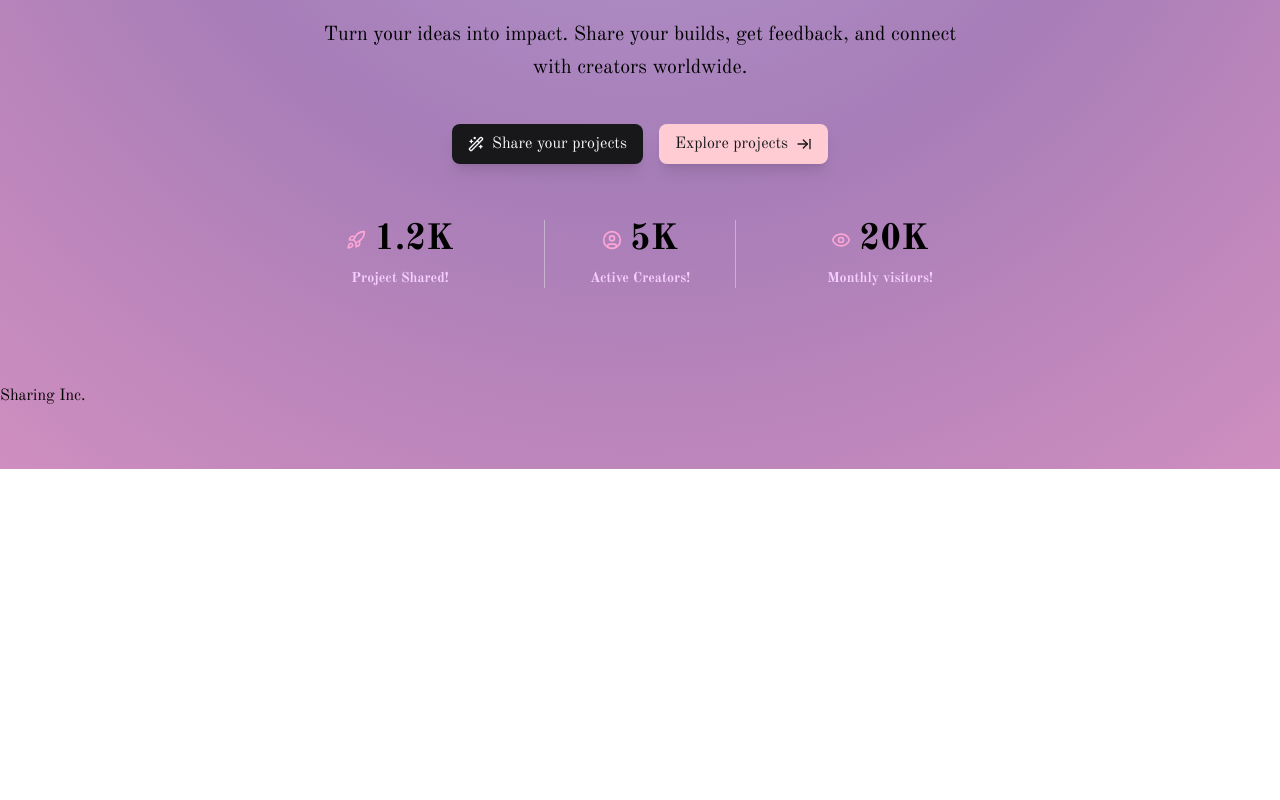
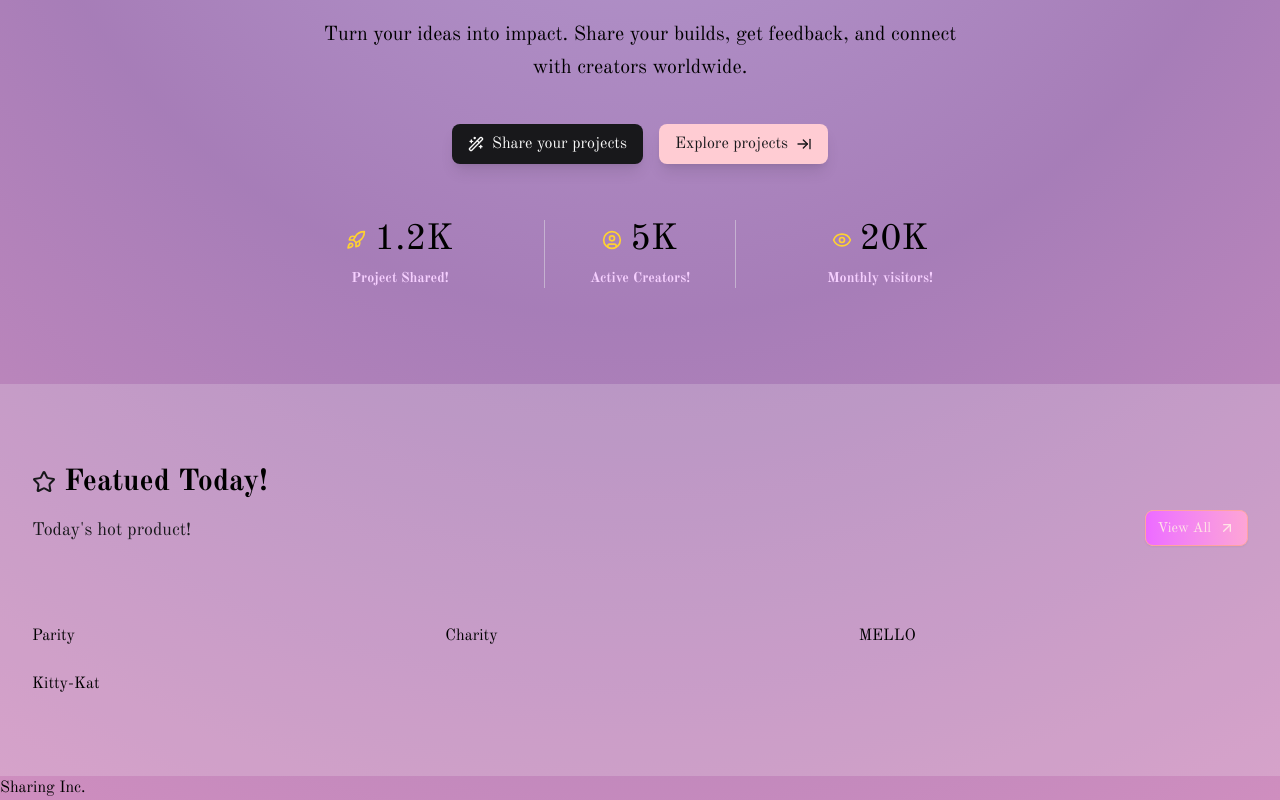
Before and after one commit to Adityaz23/DevDock, a Next.js app: page / in a window 1280 px wide. Shown: the part 331-1131 px from the top of the page. Before the commit the page ends 800 px from the top, so only its background shows below. Built offline with nearby package versions, Linux system fonts and the light colour scheme.

Commit message:
Featured Product

```diff
--- a/app/page.tsx
+++ b/app/page.tsx
@@ -1,9 +1,11 @@
+import Featured from "@/components/landing-page/featured";
 import Hero from "@/components/landing-page/hero-section";
 
 const page = () => {
   return (
     <>
     <Hero />
+    <Featured />
     </>
   );
 };
--- /dev/null
+++ b/components/common/common-header.tsx
@@ -0,0 +1,20 @@
+import { LucideIcon } from "lucide-react";
+export default function FeaturedHeader({
+  title,
+  icon: Icon,
+  description
+}: {
+  title: string;
+  icon: LucideIcon;
+  description: string
+}) {
+  return (
+    <div className="mb-12">
+      <div className="flex items-center gap-2 mb-4">
+        <Icon className="size-6 text-primary" />
+        <h2 className="text-3xl font-bold">{title}</h2>
+      </div>
+      <p className="text-lg text-primary">{description}</p>
+    </div>
+  );
+}
--- /dev/null
+++ b/components/landing-page/featured.tsx
@@ -0,0 +1,62 @@
+import { ArrowUpRightIcon, StarIcon } from "lucide-react";
+import FeaturedHeader from "../common/common-header";
+import { Button } from "../ui/button";
+import Link from "next/link";
+import ProductCard from "../products/products";
+
+const featured = [
+    {
+        id:1,
+        name: "Parity",
+        description: "A tool for finding kitty party!",
+        tags:["AI","NextJS","TailwindCSS"],
+        isFeatured: true,
+        votes: 300
+    },
+      {
+        id:2,
+        name: "Charity",
+        description: "A website for finding charities to donate!",
+        tags:["AI","NextJS","TailwindCSS"],
+        isFeatured: true,
+        votes: 100
+    },
+      {
+        id:3,
+        name: "MELLO",
+        description: "A tool similar to trello!",
+        tags:["AI","NextJS","TailwindCSS"],
+        isFeatured: true,
+        votes: 200
+    },
+      {
+        id:4,
+        name: "Kitty-Kat",
+        description: "A website to find friend for your kiity!",
+        tags:["AI","NextJS","TailwindCSS"],
+        isFeatured: true,
+        votes: 600
+    }
+]
+
+export default function Featured() {
+  return (
+    <section className="py-20 bg-muted/20">
+      <div className="mx-auto px-4 sm:px-4 lg:px-8">
+        <div className="flex items-center justify-between mb-8">
+        <FeaturedHeader title="Featued Today!" icon={StarIcon} description="Today's hot product!"/>
+      <Button variant="outline" asChild className="hidden sm:flex text-rose-100 hover:from-red-300 hover:to-yellow-200 bg-linear-to-r from-fuchsia-400 to-pink-300 border-red-300"><Link href="/explore">
+      View All
+      <ArrowUpRightIcon className="size-4"/>
+      </Link>
+      </Button>
+        </div>
+        <div className="grid grid-cols-1 md:grid-cols-2 lg:grid-cols-3 gap-6">
+            {featured.map((product)=>(
+                <ProductCard key={product.id} product={product}/>
+            ))}
+        </div>
+      </div>
+    </section>
+  );
+}
--- a/components/landing-page/stats-card.tsx
+++ b/components/landing-page/stats-card.tsx
@@ -1,24 +1,24 @@
 import { cn } from "@/lib/utils";
-import { Icon, LucideIcon } from "lucide-react";
+import { LucideIcon } from "lucide-react";
 
 export default function Stats({
   icon: Icon,
   label,
   value,
-  hasBorder
+  hasBorder,
 }: {
-  icon: LucideIcon
+  icon: LucideIcon;
   value: string;
   label: string;
-  hasBorder?: boolean
+  hasBorder?: boolean;
 }) {
   return (
     <div className={cn("space-y-2", hasBorder && "border-x border-border/50")}>
-        <div className="flex items-center justify-center gap-2">
-            <Icon className="size-5 text-pink-300"/>
-            <p className="text-3xl sm:text-4xl font-bold">{value}</p>
-        </div>
-        <p className="text-sm text-center font-bold text-fuchsia-200">{label}</p>
+      <div className="flex items-center justify-center gap-2">
+        <Icon className="size-5 text-amber-300" />
+        <p className="text-5xl sm:text-4xl font-extralight">{value}</p>
+      </div>
+      <p className="text-sm text-center font-bold text-fuchsia-200">{label}</p>
     </div>
   );
 }
--- /dev/null
+++ b/components/products/products.tsx
@@ -0,0 +1,17 @@
+// Creating the type for our featured product
+interface Product{
+    id: number,
+    name:string,
+    description:string,
+    tags: string[],
+    votes:number,
+    isFeatured : boolean
+}
+
+export default function ProductCard({product}:{product:Product}){
+    return(
+        <div>
+            {product.name}
+        </div>
+    )
+}
--- /dev/null
+++ b/components/ui/card.tsx
@@ -0,0 +1,92 @@
+import * as React from "react"
+
+import { cn } from "@/lib/utils"
+
+function Card({ className, ...props }: React.ComponentProps<"div">) {
+  return (
+    <div
+      data-slot="card"
+      className={cn(
+        "bg-card text-card-foreground flex flex-col gap-6 rounded-xl border py-6 shadow-sm",
+        className
+      )}
+      {...props}
+    />
+  )
+}
+
+function CardHeader({ className, ...props }: React.ComponentProps<"div">) {
+  return (
+    <div
+      data-slot="card-header"
+      className={cn(
+        "@container/card-header grid auto-rows-min grid-rows-[auto_auto] items-start gap-2 px-6 has-data-[slot=card-action]:grid-cols-[1fr_auto] [.border-b]:pb-6",
+        className
+      )}
+      {...props}
+    />
+  )
+}
+
+function CardTitle({ className, ...props }: React.ComponentProps<"div">) {
+  return (
+    <div
+      data-slot="card-title"
+      className={cn("leading-none font-semibold", className)}
+      {...props}
+    />
+  )
+}
+
+function CardDescription({ className, ...props }: React.ComponentProps<"div">) {
+  return (
+    <div
+      data-slot="card-description"
+      className={cn("text-muted-foreground text-sm", className)}
+      {...props}
+    />
+  )
+}
+
+function CardAction({ className, ...props }: React.ComponentProps<"div">) {
+  return (
+    <div
+      data-slot="card-action"
+      className={cn(
+        "col-start-2 row-span-2 row-start-1 self-start justify-self-end",
+        className
+      )}
+      {...props}
+    />
+  )
+}
+
+function CardContent({ className, ...props }: React.ComponentProps<"div">) {
+  return (
+    <div
+      data-slot="card-content"
+      className={cn("px-6", className)}
+      {...props}
+    />
+  )
+}
+
+function CardFooter({ className, ...props }: React.ComponentProps<"div">) {
+  return (
+    <div
+      data-slot="card-footer"
+      className={cn("flex items-center px-6 [.border-t]:pt-6", className)}
+      {...props}
+    />
+  )
+}
+
+export {
+  Card,
+  CardHeader,
+  CardFooter,
+  CardTitle,
+  CardAction,
+  CardDescription,
+  CardContent,
+}
```
Also changed, not shown: components/landing-page/hero-section.tsx (line endings or trailing spaces).
